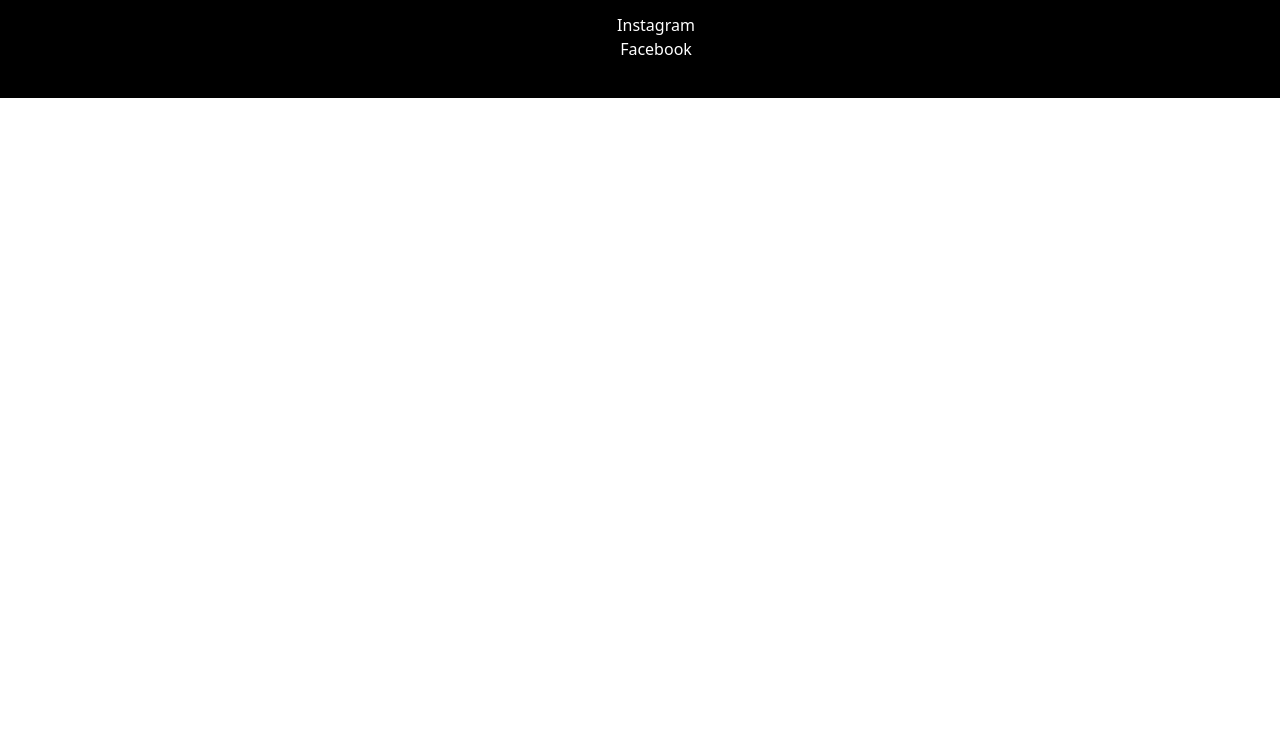
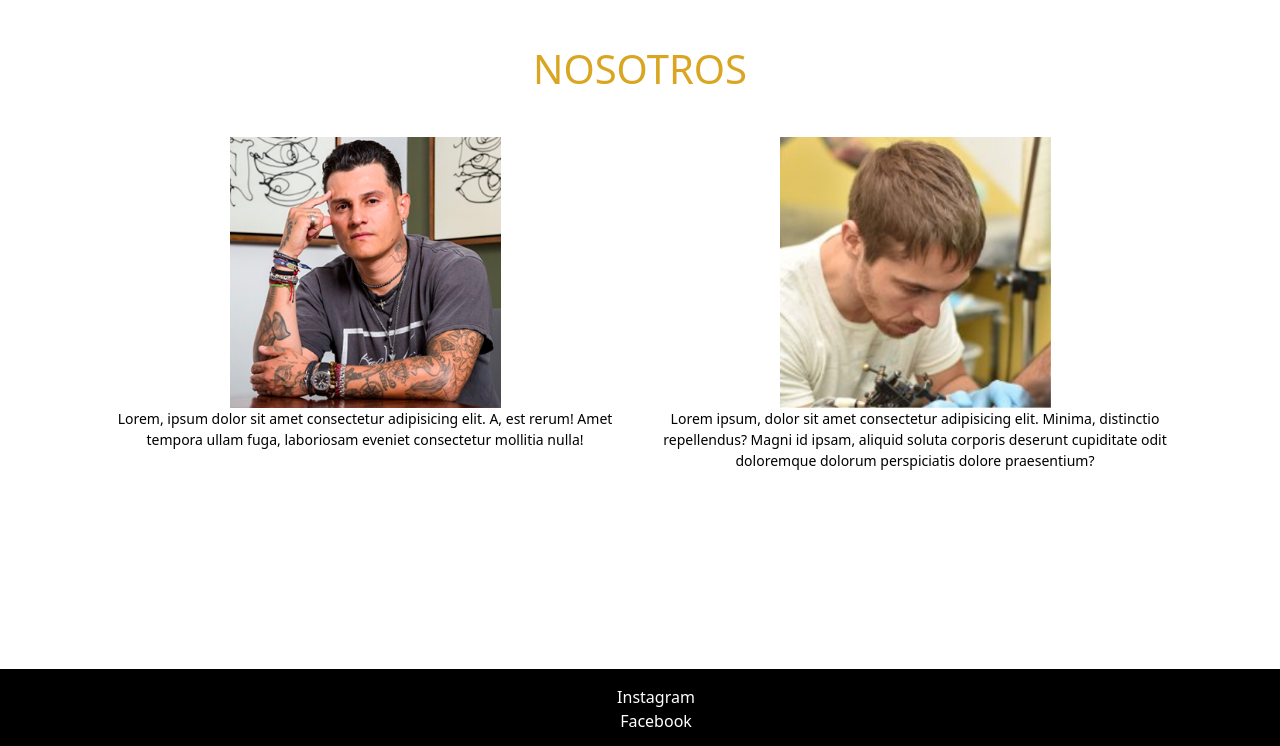
Before and after one commit to Marcoatela/goldink, a website: page paginas/nosotros.html in a window 1280 px wide. Shown: the part 119-865 px from the top of the page. Before the commit the page ends 800 px from the top, so only its background shows below. Drawn offline with nearby package versions, Linux system fonts and the light colour scheme.

Commit message:
editando contenido principal

```diff
--- a/paginas/nosotros.html
+++ b/paginas/nosotros.html
@@ -53,7 +53,20 @@
 
     <!-- ABRE EL CONTENIDO PRINCIPAL -->
     <main>
+        <section class="container contenidoPrincipal">
+            <div class="row">
+                <h1>NOSOTROS</h1>
+                <div class="col-lg-6 col-md-6 col-sm-12 p-1">
+                   <img src="../img/fausto.png" alt="imagen tatuaje" width="50%">
+                   <p>Lorem, ipsum dolor sit amet consectetur adipisicing elit. A, est rerum! Amet tempora ullam fuga, laboriosam eveniet consectetur mollitia nulla!</p>
+                </div>
+                <div class="col-lg-6 col-md-6 col-sm-12 p-1">
+                    <img src="../img/fausto2.png" alt="imagen tatuaje" width="50%">
+                    <p>Lorem ipsum, dolor sit amet consectetur adipisicing elit. Minima, distinctio repellendus? Magni id ipsam, aliquid soluta corporis deserunt cupiditate odit doloremque dolorum perspiciatis dolore praesentium?</p>
+                 </div>
 
+            </div>
+          </section>
     </main>
     <!-- CIERRA EL CONTENIDO PRINCIPAL -->
 
--- a/scss/_general.scss
+++ b/scss/_general.scss
@@ -1,3 +1,5 @@
+
+@import './base/_extends';
 
 *{
     margin: 0;
@@ -45,3 +47,12 @@ iframe {
     height: 50vh;
     margin: 3rem 0;
    }
+
+   .contenidoPrincipal{
+    @extend %contenido;
+
+        h1{
+            color: $color-principal;
+            margin-bottom: 1em;
+        }
+   }
--- a/scss/base/_extends.scss
+++ b/scss/base/_extends.scss
@@ -1,6 +1,13 @@
 %parrafo{
     font-size: 14px;
     font-weight: 500;
+}
+
+%contenido{
+    padding: 2em;
+    margin: 1em auto;
+    height: 80vh;
+    text-align: center;
 }
 
 /* MIXINS */
```
Also changed, not shown: index.html (+1 -1 lines), css/main.css, img/fausto2.png (added).
